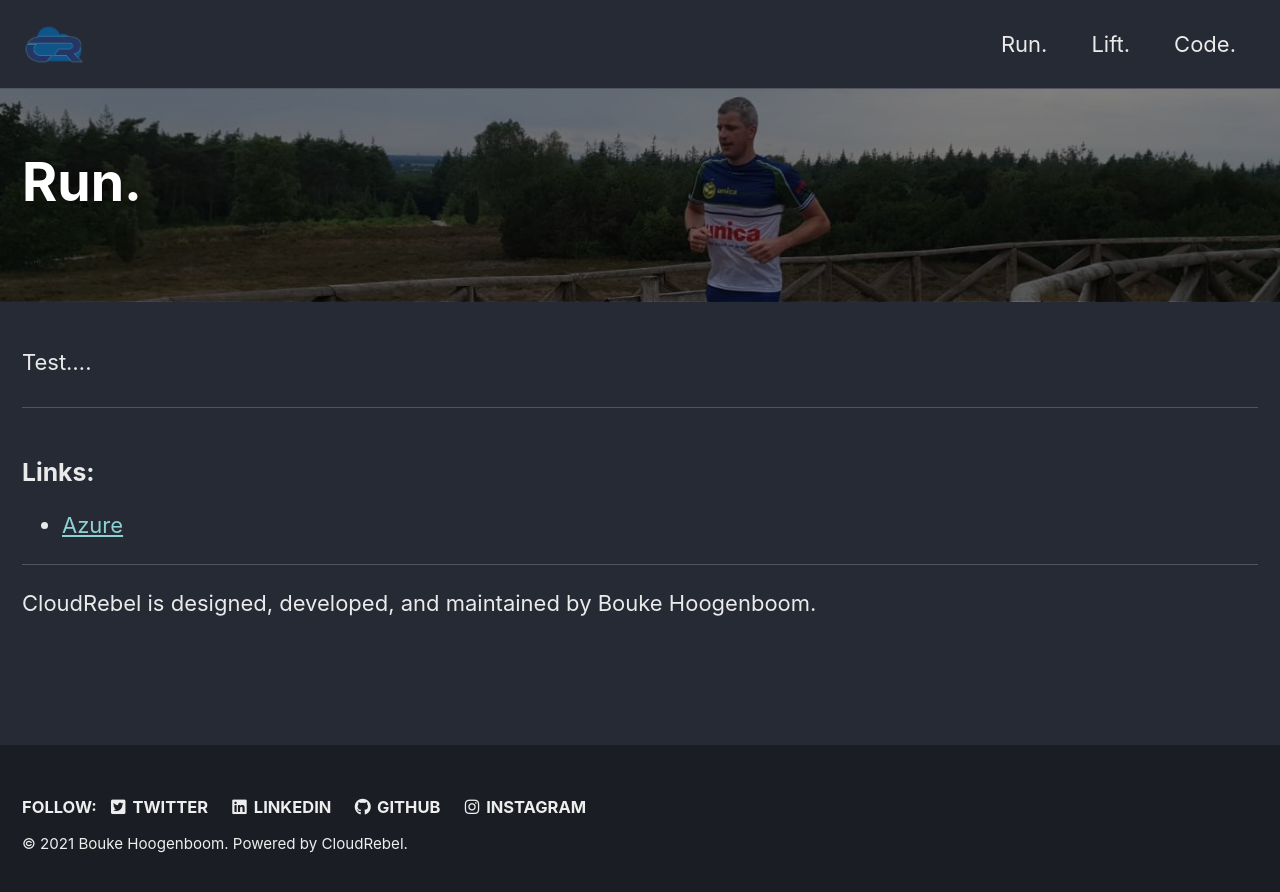
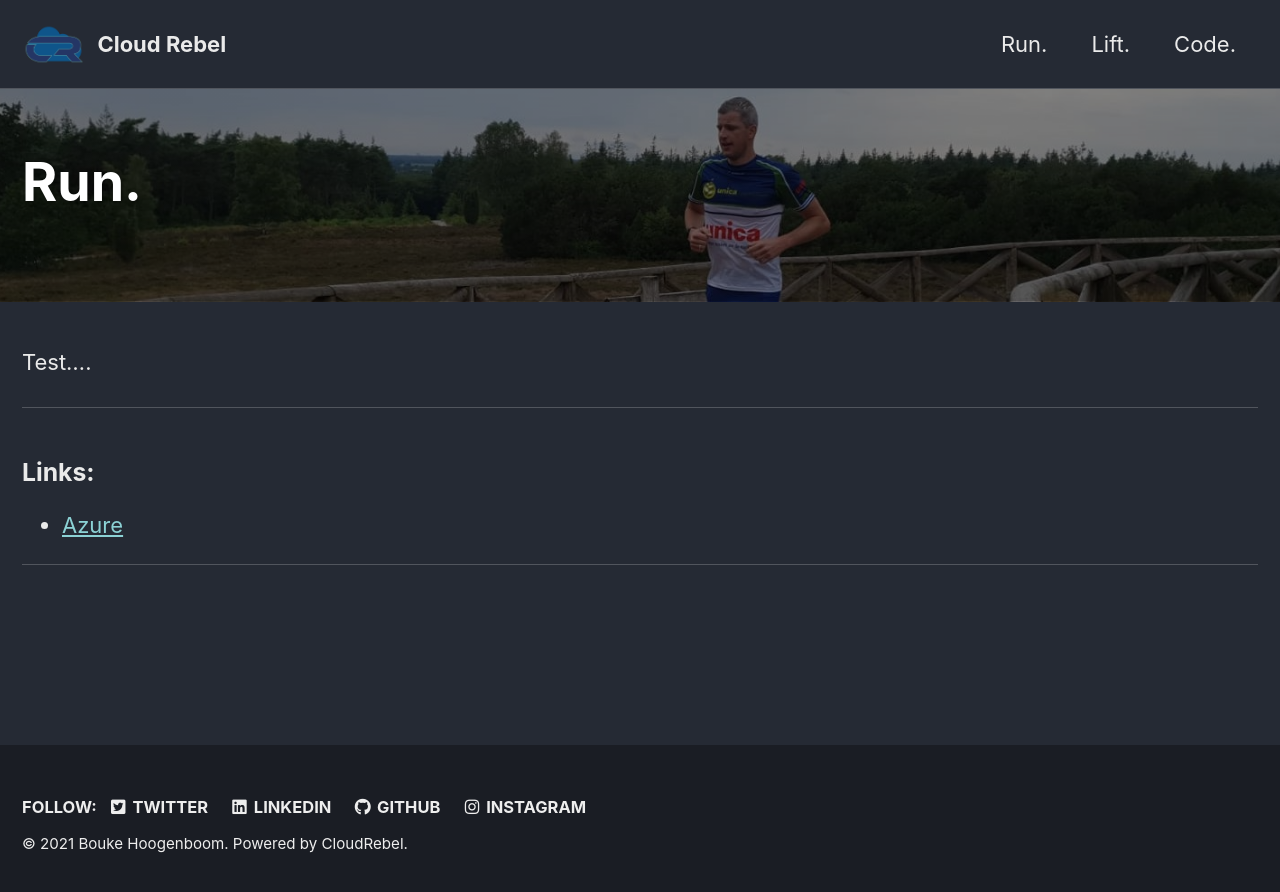
Before and after one commit to bhoogenboom/bhoogenboom.github.io, a Jekyll site: the page built from _pages/run.md, in a window 1280 px wide. Shown: the top 892 px of the page. Built offline with Jekyll 4.4.1, drawn with Linux system fonts in a browser that asks for light colours; cached includes are drawn as plain includes.

Commit message:
Upload Logo

```diff
--- a/_config.yml
+++ b/_config.yml
@@ -26,7 +26,7 @@ baseurl                  : # the subpath of your site, e.g. "/blog"
 repository               : "bhoogenboom/bhoogenboom.github.io" # GitHub username/repo-name e.g. "mmistakes/minimal-mistakes"
 teaser                   : "/assets/images/500x300.png" # path of fallback teaser image, e.g. "/assets/images/500x300.png"
 logo                     : "/assets/images/cloud-rebel-logo.png" # path of logo image to display in the masthead, e.g. "/assets/images/88x88.png"
-masthead_title           : " " # overrides the website title displayed in the masthead, use " " for no title
+masthead_title           : "Cloud Rebel" # overrides the website title displayed in the masthead, use " " for no title
 breadcrumbs              : true # true, false (default)
 words_per_minute         : 200
 comments:
--- a/_pages/run.md
+++ b/_pages/run.md
@@ -13,5 +13,3 @@ Test....
 - [Azure](https://azure.com/)
 
 ---
-
-CloudRebel is designed, developed, and maintained by Bouke Hoogenboom.
```
